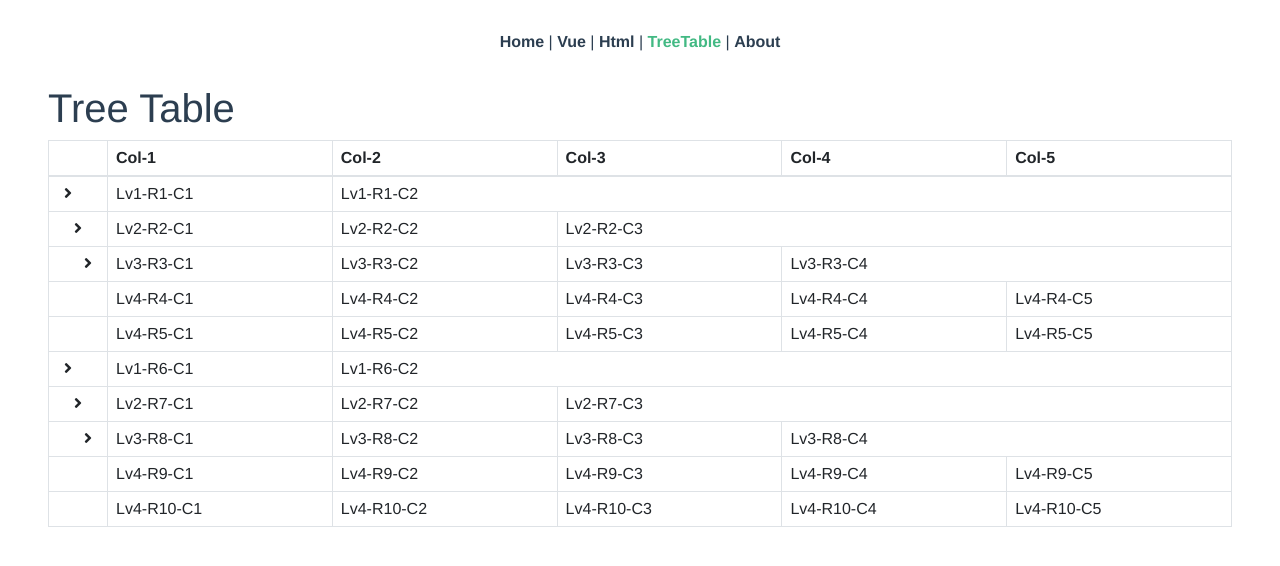
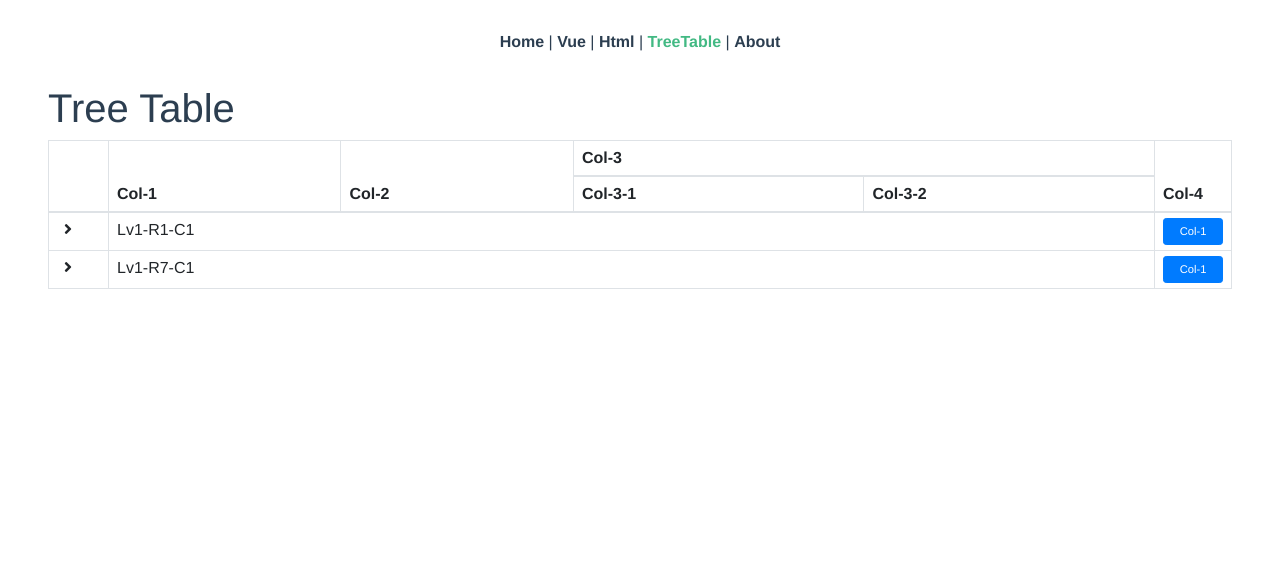
Before and after one commit to tsubo/vue-tree-table, a Vue app: page /tree-table in a window 1280 px wide. Shown: the top 566 px of the page. Built offline with nearby package versions, Linux system fonts and the light colour scheme.

Commit message:
行の畳込みを実装

```diff
--- a/src/components/TreeTable.vue
+++ b/src/components/TreeTable.vue
@@ -2,17 +2,10 @@
 export default {
   name: 'TreeTable',
 
-  props: {
-    datas: {
-      type: Array,
-      required: true,
-    },
-  },
-
   render() {
     return (
       <table class="table table-bordered">
-        { // header スコープがある時だけ、ヘッダをレンダリングする
+        { // header スロットがある時、ヘッダをレンダリングする
           ('header' in this.$scopedSlots) && (
             <thead>
               <tr>
@@ -23,39 +16,56 @@ export default {
           )
         }
         { // ヘッダで rowspan を使いたい時はこのスロットを使う
-          ('header_for_rowspan' in this.$scopedSlots) && (
+          ('custom_header' in this.$scopedSlots) && (
             <thead>
-              { this.$slots.header_for_rowspan }
+              { this.$slots.custom_header}
             </thead>
           )
         }
         <tbody>
-          { this.renderRows(this.datas, 1, []) }
+          { this.renderRows(this.rows, 1, []) }
         </tbody>
       </table>
     );
   },
 
+  props: {
+    datas: {
+      type: Array,
+      required: true,
+    },
+  },
+
+  data() {
+    return {
+      rows: this.datas,
+    };
+  },
+
+  created() {
+    this.initChildren(this.rows, 1, false);
+  },
+
   methods: {
-    renderRows(datas, level, accumulator) {
-      return datas.reduce((acc, data) => {
-        const row = this.renderRow(data, level);
-        acc.push(row);
-        if (this.hasChildren(data)) {
+    renderRows(rows, level, accumulator) {
+      return rows.reduce((acc, row) => {
+        const rowNode = this.renderRow(row, level);
+        acc.push(rowNode);
+        if (this.hasChildren(row)) {
           // 入れ子になっている row をレンダリング
-          return this.renderRows(data.children, level + 1, acc);
+          return this.renderRows(row.children, level + 1, acc);
         }
         return acc;
       }, accumulator);
     },
-    renderRow(data, level) {
+    renderRow(row, level) {
       return (
-        <tr class={ this.rowClass(data, level) }>
+        <tr class={ this.rowClass(row, level) }>
           <td>
             {
-              (this.hasChildren(data)) && (
-                <a href="" onClick={ e => this.onIconClick(e, data) }>
-                  <i class={ this.iconClass() }></i>
+              (this.hasChildren(row)) && (
+                <a href="" onClick={ e => this.onIconClick(e, row) }>
+                  <i class={ this.iconClass(row) }></i>
                 </a>
               )
             }
@@ -63,37 +73,61 @@ export default {
           {
             // rowLevel_X の名前付きスコープをレンダリング
             (`rowLevel_${level}` in this.$scopedSlots)
-              ? this.$scopedSlots[`rowLevel_${level}`](data)
+              ? this.$scopedSlots[`rowLevel_${level}`](row)
               : (<td class="row-level-slot-error">{`rowLevel_${level} のスロットを記述してください。`}</td>)
           }
         </tr>
       );
     },
-    hasChildren(data) {
-      return ('children' in data);
+    initChildren(rows, level, isOpen) {
+      const isHide = !isOpen;
+      rows.forEach((row) => {
+        // オブジェクトへのプロパティ追加を Vue に検知させる為、this.$set() を使用する
+        this.$set(row, 'isOpen', isOpen);
+        if (level === 1) {
+          this.$set(row, 'isHide', false);
+        } else {
+          this.$set(row, 'isHide', isHide);
+        }
+        if (this.hasChildren(row)) {
+          this.initChildren(row.children, level + 1, isOpen);
+        }
+      });
     },
-    onIconClick(e, data) {
+    onIconClick(e, row) {
       e.preventDefault();
       e.stopPropagation();
-      console.log(data.hide);
-      if (this.hasChildren(data)) {
-        if (!('hide' in data)) {
+      this.toggleIsOpen(row);
+    },
+    toggleIsOpen(row) {
+      // eslint-disable-next-line
+      row.isOpen = !row.isOpen;
+      this.setIsHideToChildren(row, !row.isOpen);
+    },
+    setIsHideToChildren(row, isHide) {
+      if (this.hasChildren(row)) {
+        row.children.forEach((childRow) => {
           // eslint-disable-next-line
-          data.hide = true;
-        }
-        // eslint-disable-next-line
-        data.hide = !data.hide;
+          childRow.isHide = isHide;
+
+          if (childRow.isOpen && this.hasChildren(childRow)) {
+            this.setIsHideToChildren(childRow, isHide);
+          }
+        });
       }
-      console.log(data.hide);
     },
-    rowClass(data, level) {
-      const levelClass = this.hasChildren(data) ? `level-${level}` : '';
-      const hideClass = data.hide ? 'hide' : '';
+    hasChildren(row) {
+      return ('children' in row);
+    },
+    // TODO: computed にできないか？
+    rowClass(row, level) {
+      const levelClass = this.hasChildren(row) ? `level-${level}` : '';
+      const hideClass = row.isHide ? 'hide' : '';
       return `${levelClass} ${hideClass}`;
     },
-    iconClass() {
-      const icon = 'fas fa-angle-right';
-      return icon;
+    // TODO: computed にできないか？
+    iconClass(row) {
+      return row.isOpen ? 'fas fa-angle-down' : 'fas fa-angle-right';
     },
   },
 };
--- a/src/views/TreeTable.vue
+++ b/src/views/TreeTable.vue
@@ -4,52 +4,67 @@
 
     <tree-table :datas="datas">
 
-      <template v-slot:header>
+      <!-- 通常のヘッダ：tr とアイコン用の th は記述しない -->
+      <!-- <template v-slot:header>
         <th>Col-1</th>
         <th>Col-2</th>
         <th>Col-3</th>
         <th>Col-4</th>
-        <th>Col-5</th>
+        <th class="action">Col-5</th>
+      </template> -->
+      <!-- TODO: 削除ボタンでデータを削除したら、画面に反映されるかチェックすること -->
+
+      <!-- カスタムヘッダ：tr も記述する。アイコン用の th も記述する -->
+      <template v-slot:custom_header>
+        <tr>
+          <th rowspan="2" class="header-icon"></th>
+          <th rowspan="2">Col-1</th>
+          <th rowspan="2">Col-2</th>
+          <th colspan="2">Col-3</th>
+          <th rowspan="2" class="action">Col-4</th>
+        </tr>
+        <tr>
+          <th>Col-3-1</th>
+          <th>Col-3-2</th>
+        </tr>
       </template>
 
-      <!-- <template v-slot:header_for_rowspan>
-        <tr>
-          <th rowspan="2"></th>
-          <th rowspan="2">Col-1</th>
-          <th rowspan="2">Col-2</th>
-          <th rowspan="2">Col-3</th>
-          <th colspan="2">Col-4</th>
-        </tr>
-        <tr>
-          <th>Col-4-1</th>
-          <th>Col-4-2</th>
-        </tr>
-      </template> -->
-
+      <!-- ネスト階層レベル１：tr とアイコン用の td は記述しない -->
       <template v-slot:rowLevel_1="slotProps">
-        <td>{{ slotProps.col_1 }}</td>
-        <td colspan="4">{{ slotProps.col_2 }}</td>
+        <td colspan="4">{{ slotProps.col_1 }}</td>
+        <td>
+          <button class="btn btn-primary btn-sm" @click="onClick(slotProps.col_1)">Col-1</button>
+        </td>
       </template>
 
+      <!-- ネスト階層レベル２：tr とアイコン用の td は記述しない -->
       <template v-slot:rowLevel_2="slotProps">
         <td>{{ slotProps.col_1 }}</td>
-        <td>{{ slotProps.col_2 }}</td>
-        <td colspan="3">{{ slotProps.col_3 }}</td>
+        <td colspan="3">{{ slotProps.col_2 }}</td>
+        <td>
+          <button class="btn btn-info btn-sm" @click="onClick(slotProps.col_2)">Col-2</button>
+        </td>
       </template>
 
+      <!-- ネスト階層レベル３：tr とアイコン用の td は記述しない -->
       <template v-slot:rowLevel_3="slotProps">
         <td>{{ slotProps.col_1 }}</td>
         <td>{{ slotProps.col_2 }}</td>
-        <td>{{ slotProps.col_3 }}</td>
-        <td colspan="4">{{ slotProps.col_4 }}</td>
+        <td colspan="2">{{ slotProps.col_3 }}</td>
+        <td>
+          <button class="btn btn-warning btn-sm" @click="onClick(slotProps.col_3)">Col-3</button>
+        </td>
       </template>
 
+      <!-- ネスト階層レベル４：tr とアイコン用の td は記述しない -->
       <template v-slot:rowLevel_4="slotProps">
         <td>{{ slotProps.col_1 }}</td>
         <td>{{ slotProps.col_2 }}</td>
         <td>{{ slotProps.col_3 }}</td>
         <td>{{ slotProps.col_4 }}</td>
-        <td>{{ slotProps.col_5 }}</td>
+        <td>
+          <button class="btn btn-danger btn-sm" @click="onClick(slotProps.col_4)">Col-4</button>
+        </td>
       </template>
 
     </tree-table>
@@ -66,34 +81,39 @@ export default {
   data() {
     return {
       datas: [
+        // ネスト階層レベル１
         {
           col_1: 'Lv1-R1-C1',
-          col_2: 'Lv1-R1-C2',
           children: [
+            // ネスト階層レベル２
             {
               col_1: 'Lv2-R2-C1',
               col_2: 'Lv2-R2-C2',
-              col_3: 'Lv2-R2-C3',
               children: [
+                // ネスト階層レベル３
                 {
                   col_1: 'Lv3-R3-C1',
                   col_2: 'Lv3-R3-C2',
                   col_3: 'Lv3-R3-C3',
-                  col_4: 'Lv3-R3-C4',
                   children: [
+                    // ネスト階層レベル４
                     {
                       col_1: 'Lv4-R4-C1',
                       col_2: 'Lv4-R4-C2',
                       col_3: 'Lv4-R4-C3',
                       col_4: 'Lv4-R4-C4',
-                      col_5: 'Lv4-R4-C5',
                     },
                     {
                       col_1: 'Lv4-R5-C1',
                       col_2: 'Lv4-R5-C2',
                       col_3: 'Lv4-R5-C3',
                       col_4: 'Lv4-R5-C4',
-                      col_5: 'Lv4-R5-C5',
+                    },
+                    {
+                      col_1: 'Lv4-R6-C1',
+                      col_2: 'Lv4-R6-C2',
+                      col_3: 'Lv4-R6-C3',
+                      col_4: 'Lv4-R6-C4',
                     },
                   ],
                 },
@@ -101,34 +121,39 @@ export default {
             },
           ],
         },
+        // ネスト階層レベル１
         {
-          col_1: 'Lv1-R6-C1',
-          col_2: 'Lv1-R6-C2',
+          col_1: 'Lv1-R7-C1',
           children: [
+            // ネスト階層レベル２
             {
-              col_1: 'Lv2-R7-C1',
-              col_2: 'Lv2-R7-C2',
-              col_3: 'Lv2-R7-C3',
+              col_1: 'Lv2-R8-C1',
+              col_2: 'Lv2-R8-C2',
               children: [
+                // ネスト階層レベル３
                 {
-                  col_1: 'Lv3-R8-C1',
-                  col_2: 'Lv3-R8-C2',
-                  col_3: 'Lv3-R8-C3',
-                  col_4: 'Lv3-R8-C4',
+                  col_1: 'Lv3-R9-C1',
+                  col_2: 'Lv3-R9-C2',
+                  col_3: 'Lv3-R9-C3',
                   children: [
-                    {
-                      col_1: 'Lv4-R9-C1',
-                      col_2: 'Lv4-R9-C2',
-                      col_3: 'Lv4-R9-C3',
-                      col_4: 'Lv4-R9-C4',
-                      col_5: 'Lv4-R9-C5',
-                    },
+                    // ネスト階層レベル４
                     {
                       col_1: 'Lv4-R10-C1',
                       col_2: 'Lv4-R10-C2',
                       col_3: 'Lv4-R10-C3',
                       col_4: 'Lv4-R10-C4',
-                      col_5: 'Lv4-R10-C5',
+                    },
+                    {
+                      col_1: 'Lv4-R11-C1',
+                      col_2: 'Lv4-R11-C2',
+                      col_3: 'Lv4-R11-C3',
+                      col_4: 'Lv4-R11-C4',
+                    },
+                    {
+                      col_1: 'Lv4-R12-C1',
+                      col_2: 'Lv4-R12-C2',
+                      col_3: 'Lv4-R12-C3',
+                      col_4: 'Lv4-R12-C4',
                     },
                   ],
                 },
@@ -139,6 +164,12 @@ export default {
       ],
     };
   },
+  methods: {
+    onClick(data) {
+      // eslint-disable-next-line
+      alert(data);
+    },
+  },
 };
 </script>
 
@@ -146,4 +177,14 @@ export default {
 .tree-table {
   text-align: left;
 }
+.header-icon {
+  width: 60px;
+}
+.btn-sm {
+  width: 60px;
+  font-size: 0.7em;
+}
+.action {
+  width: 10px;
+}
 </style>
```
